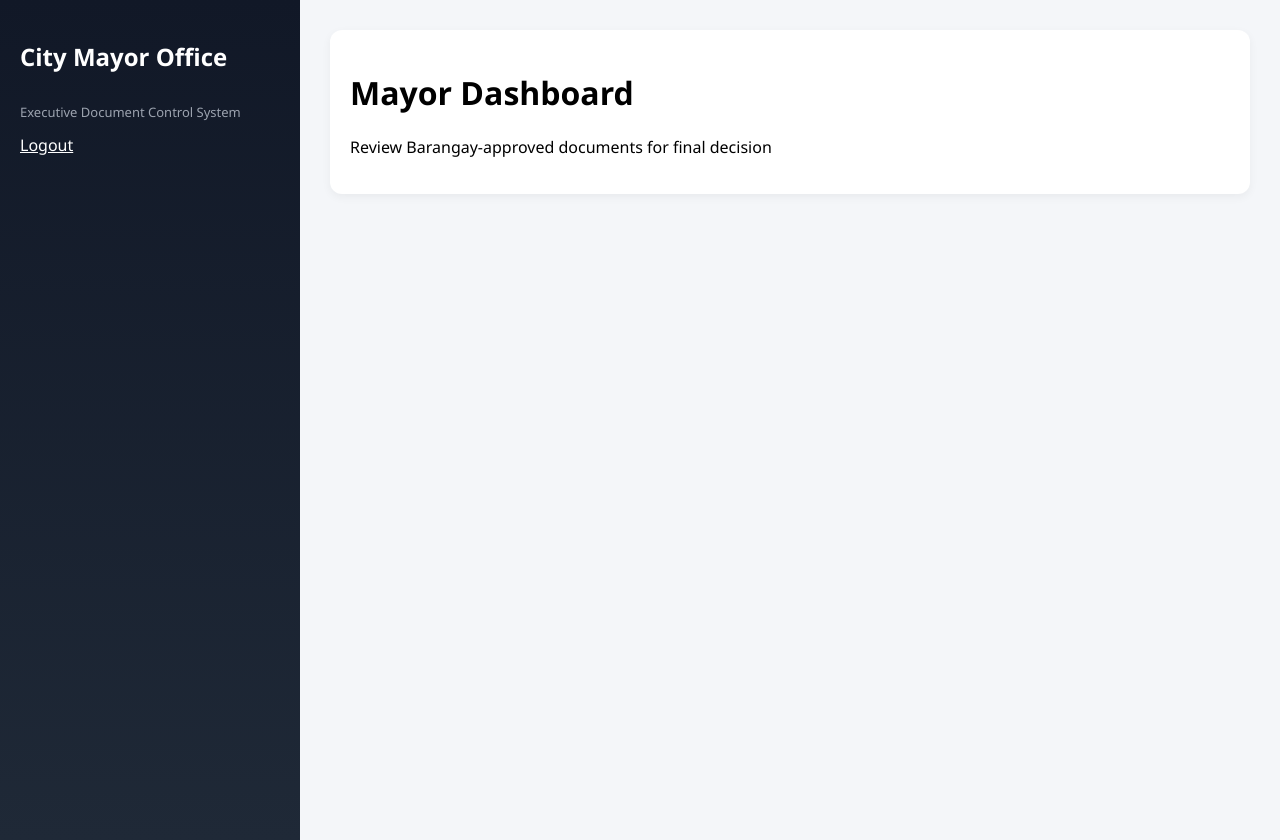
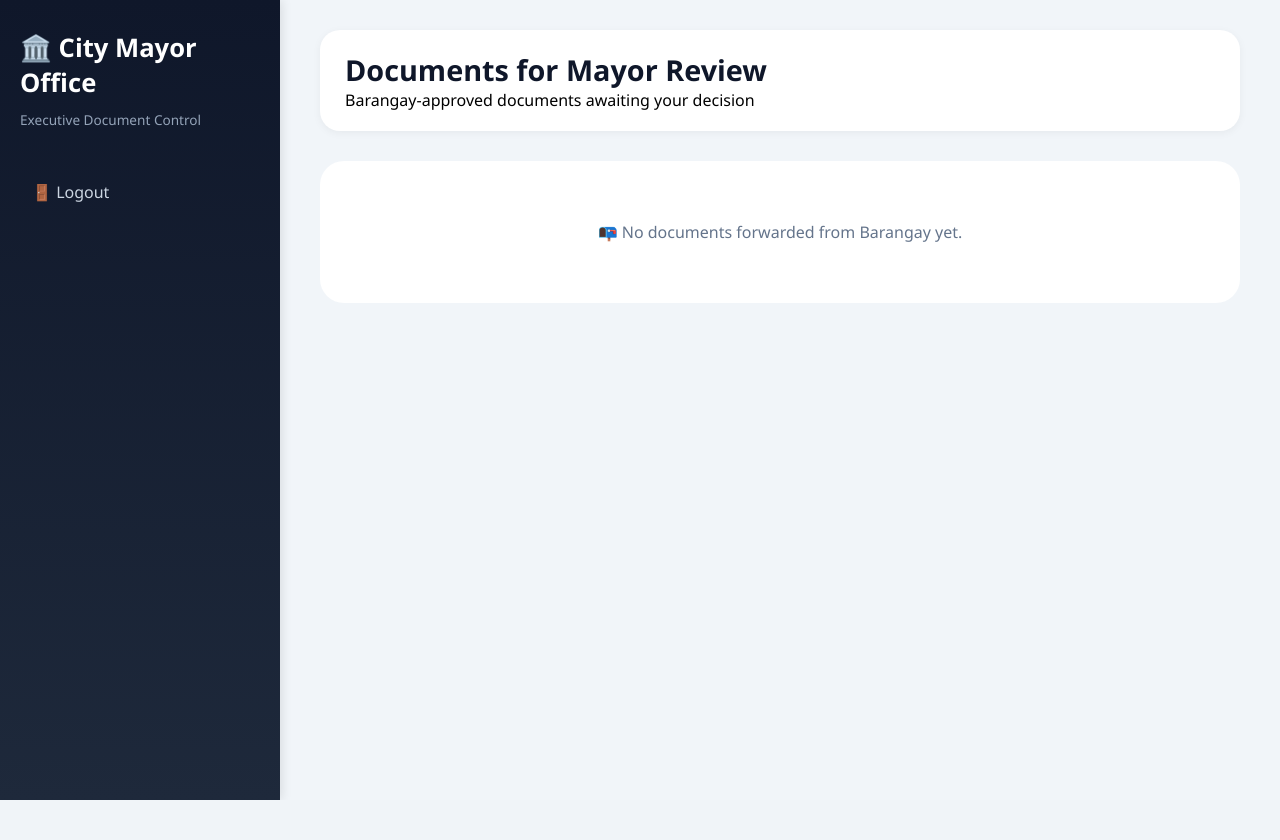
Before and after one commit to anj034542-star/AADS, a Flask app: template templates/2admindashboard.html in a window 1280 px wide. After the commit the page ends 800 px from the top, so only its background shows below. Run offline with Flask 3, Linux system fonts and the light colour scheme; the template is opened without the code that fills it, so the values that code supplies are empty.

Commit message:
Update 2admindashboard.html

```diff
--- a/templates/2admindashboard.html
+++ b/templates/2admindashboard.html
@@ -1,122 +1,193 @@
 <!DOCTYPE html>
 <html>
 <head>
+    <meta charset="UTF-8">
+    <meta name="viewport" content="width=device-width, initial-scale=1.0">
+    <title>City Mayor Office - Document Management</title>
     <style>
+        * {
+            margin: 0;
+            padding: 0;
+            box-sizing: border-box;
+        }
+
         body {
-  margin: 0;
-  font-family: "Segoe UI", sans-serif;
+            font-family: 'Segoe UI', Tahoma, Geneva, Verdana, sans-serif;
+            background: #f1f5f9;
             display: flex;
-  background: #f4f6f9;
+            min-height: 100vh;
         }
 
         .sidebar {
-  width: 260px;
-  height: 100vh;
-  background: linear-gradient(180deg, #111827, #1f2937);
+            width: 280px;
+            background: linear-gradient(180deg, #0f172a, #1e293b);
             color: white;
-  padding: 20px;
+            padding: 30px 20px;
+            box-shadow: 2px 0 10px rgba(0,0,0,0.1);
         }
 
         .sidebar h2 {
-  margin-bottom: 30px;
+            font-size: 1.6rem;
+            margin-bottom: 10px;
         }
 
         .sidebar p {
-  font-size: 13px;
-  color: #9ca3af;
+            font-size: 0.85rem;
+            color: #94a3b8;
+            margin-bottom: 40px;
+        }
+
+        .sidebar a {
+            display: block;
+            color: #cbd5e1;
+            text-decoration: none;
+            padding: 12px;
+            margin: 8px 0;
+            border-radius: 12px;
+            transition: 0.2s;
+        }
+
+        .sidebar a:hover {
+            background: #334155;
+            color: white;
         }
 
         .main {
             flex: 1;
-  padding: 30px;
+            padding: 30px 40px;
+            overflow-x: auto;
         }
 
         .header {
             background: white;
-  padding: 20px;
-  border-radius: 12px;
-  margin-bottom: 20px;
-  box-shadow: 0 3px 10px rgba(0,0,0,0.05);
+            padding: 20px 25px;
+            border-radius: 20px;
+            margin-bottom: 30px;
+            box-shadow: 0 2px 8px rgba(0,0,0,0.05);
+        }
+
+        .header h1 {
+            font-size: 1.8rem;
+            color: #0f172a;
         }
 
         .card {
             background: white;
-  padding: 18px;
-  margin-bottom: 15px;
-  border-radius: 12px;
-  box-shadow: 0 5px 15px rgba(0,0,0,0.06);
-  border-left: 6px solid #3b82f6;
+            border-radius: 20px;
+            padding: 20px;
+            margin-bottom: 20px;
+            box-shadow: 0 4px 12px rgba(0,0,0,0.05);
+            border-left: 6px solid #8b5cf6;
+            transition: 0.2s;
+        }
+
+        .card:hover {
+            transform: translateY(-2px);
+            box-shadow: 0 8px 20px rgba(0,0,0,0.1);
+        }
+
+        .card h3 {
+            margin-bottom: 10px;
+            color: #1e293b;
+        }
+
+        .card p {
+            color: #475569;
+            margin: 8px 0;
         }
 
         .status {
             font-weight: bold;
+            display: inline-block;
+            padding: 4px 12px;
+            border-radius: 20px;
+            font-size: 0.75rem;
+            margin: 10px 0;
         }
 
+        .status-pending { background: #fef9c3; color: #854d0e; }
+        .status-approved { background: #dcfce7; color: #166534; }
+        .status-declined { background: #fee2e2; color: #991b1b; }
+
         .btn {
-  padding: 6px 10px;
+            padding: 8px 16px;
             border: none;
-  border-radius: 6px;
+            border-radius: 40px;
             cursor: pointer;
-  margin-right: 5px;
+            font-weight: 600;
+            margin-right: 10px;
+            transition: 0.2s;
         }
 
-.open { background: #2563eb; color: white; }
-.approve { background: #16a34a; color: white; }
-.decline { background: #dc2626; color: white; }
+        .btn-open { background: #8b5cf6; color: white; }
+        .btn-approve { background: #22c55e; color: white; }
+        .btn-decline { background: #ef4444; color: white; }
+
+        .btn:hover { opacity: 0.85; transform: translateY(-1px); }
+
+        .empty-state {
+            text-align: center;
+            padding: 60px;
+            background: white;
+            border-radius: 24px;
+            color: #64748b;
+        }
+
+        @media (max-width: 768px) {
+            body { flex-direction: column; }
+            .sidebar { width: 100%; text-align: center; }
+            .main { padding: 20px; }
+        }
     </style>
 </head>
-
 <body>
 
 <div class="sidebar">
-  <h2>City Mayor Office</h2>
-  <p>Executive Document Control System</p>
-  <a href="/logout" style="color:white;">Logout</a>
+    <h2>🏛️ City Mayor Office</h2>
+    <p>Executive Document Control</p>
+    <a href="/logout">🚪 Logout</a>
 </div>
 
 <div class="main">
-
     <div class="header">
-    <h1>Mayor Dashboard</h1>
-    <p>Review Barangay-approved documents for final decision</p>
+        <h1>Documents for Mayor Review</h1>
+        <p>Barangay-approved documents awaiting your decision</p>
     </div>
-
     <div id="docList"></div>
-
 </div>
 
 <script>
-
     function loadDocs() {
         fetch('/office2/documents')
             .then(res => res.json())
             .then(data => {
-      const list = document.getElementById('docList');
-      list.innerHTML = '';
+                const container = document.getElementById('docList');
+                if (!data.length) {
+                    container.innerHTML = '<div class="empty-state">📭 No documents forwarded from Barangay yet.</div>';
+                    return;
+                }
+                container.innerHTML = '';
+                data.forEach(doc => {
+                    let statusClass = 'status-pending';
+                    let statusText = doc.status || 'PENDING';
+                    if (doc.status.includes('APPROVED')) statusClass = 'status-approved';
+                    if (doc.status.includes('DECLINED')) statusClass = 'status-declined';
 
-      data.forEach(doc => {
-        const div = document.createElement('div');
-        div.className = "card";
-
-        let color = "#f59e0b";
-        if (doc.status.includes("APPROVED")) color = "#16a34a";
-        if (doc.status.includes("DECLINED")) color = "#dc2626";
-
-        div.innerHTML = `
-          <h3>${doc.title}</h3>
-          <p>${doc.desc}</p>
-          <p><b>Office:</b> ${doc.office}</p>
-
-          <p class="status" style="color:${color}">
-            ${doc.status}
-          </p>
-
-          <button class="btn open" onclick="openFile('${doc.filename}')">Open</button>
-          <button class="btn approve" onclick="approve('${doc.filename}')">Approve</button>
-          <button class="btn decline" onclick="decline('${doc.filename}')">Decline</button>
+                    const card = document.createElement('div');
+                    card.className = 'card';
+                    card.innerHTML = `
+                        <h3>${escapeHtml(doc.title)}</h3>
+                        <p><strong>Tracking ID:</strong> ${doc.tracking_id}</p>
+                        <p>${escapeHtml(doc.desc)}</p>
+                        <p><strong>Submitted to:</strong> ${doc.office}</p>
+                        <p><strong>Status:</strong> <span class="status ${statusClass}">${statusText}</span></p>
+                        <div>
+                            <button class="btn btn-open" onclick="openFile('${doc.filename}')">📂 Open File</button>
+                            <button class="btn btn-approve" onclick="approve('${doc.filename}')">✅ Approve</button>
+                            <button class="btn btn-decline" onclick="decline('${doc.filename}')">❌ Decline</button>
+                        </div>
                     `;
-
-        list.appendChild(div);
+                    container.appendChild(card);
                 });
             });
     }
@@ -131,13 +202,27 @@ function approve(filename) {
     }
 
     function decline(filename) {
-  fetch(`/mayor/decline/${filename}`, { method: 'POST' })
-    .then(() => loadDocs());
+        let reason = prompt("Please enter the reason for declining this document:");
+        if (reason === null) return;
+        if (reason.trim() === "") reason = "No reason provided";
+        fetch(`/mayor/decline/${filename}`, {
+            method: 'POST',
+            headers: { 'Content-Type': 'application/json' },
+            body: JSON.stringify({ reason: reason })
+        }).then(() => loadDocs());
+    }
+
+    function escapeHtml(str) {
+        if (!str) return '';
+        return str.replace(/[&<>]/g, function(m) {
+            if (m === '&') return '&amp;';
+            if (m === '<') return '&lt;';
+            if (m === '>') return '&gt;';
+            return m;
+        });
     }
 
     window.onload = loadDocs;
-
 </script>
-
 </body>
 </html>
```
Lines whose indentation alone changed are shown as unchanged.
